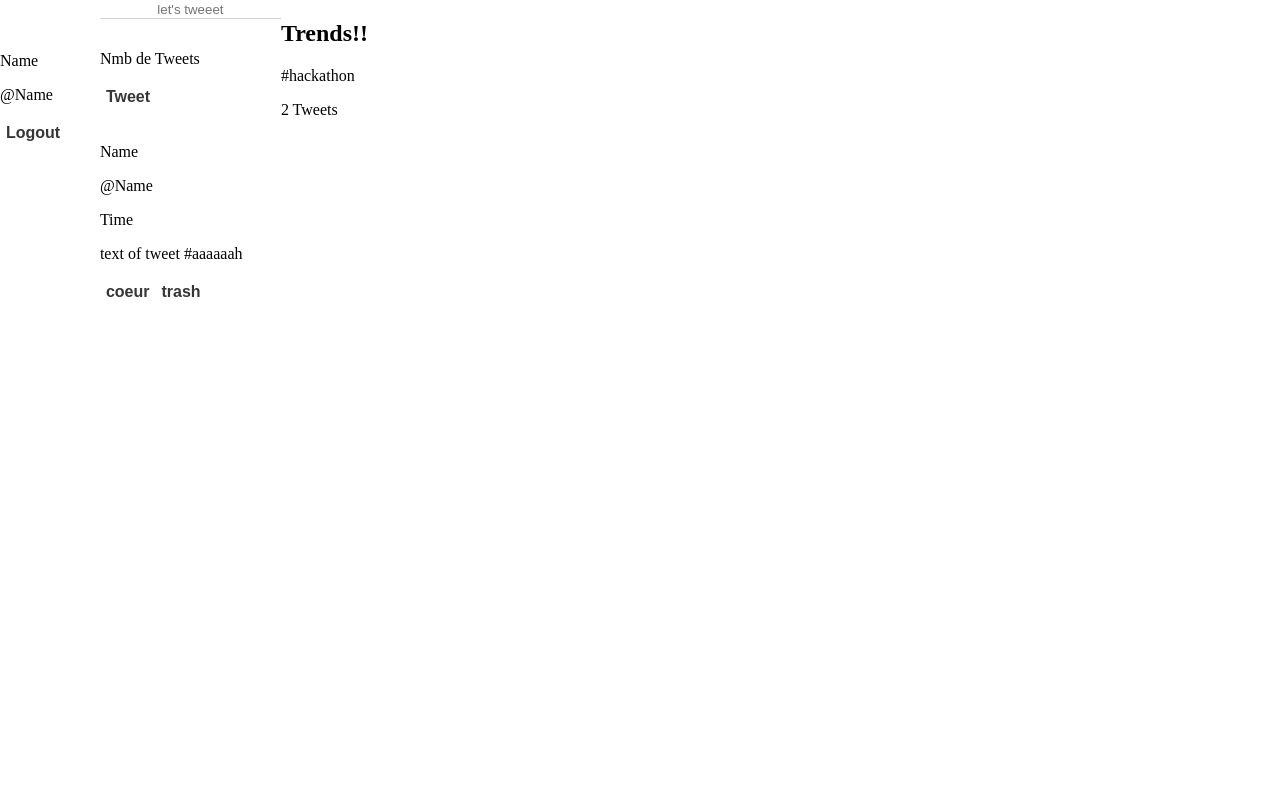
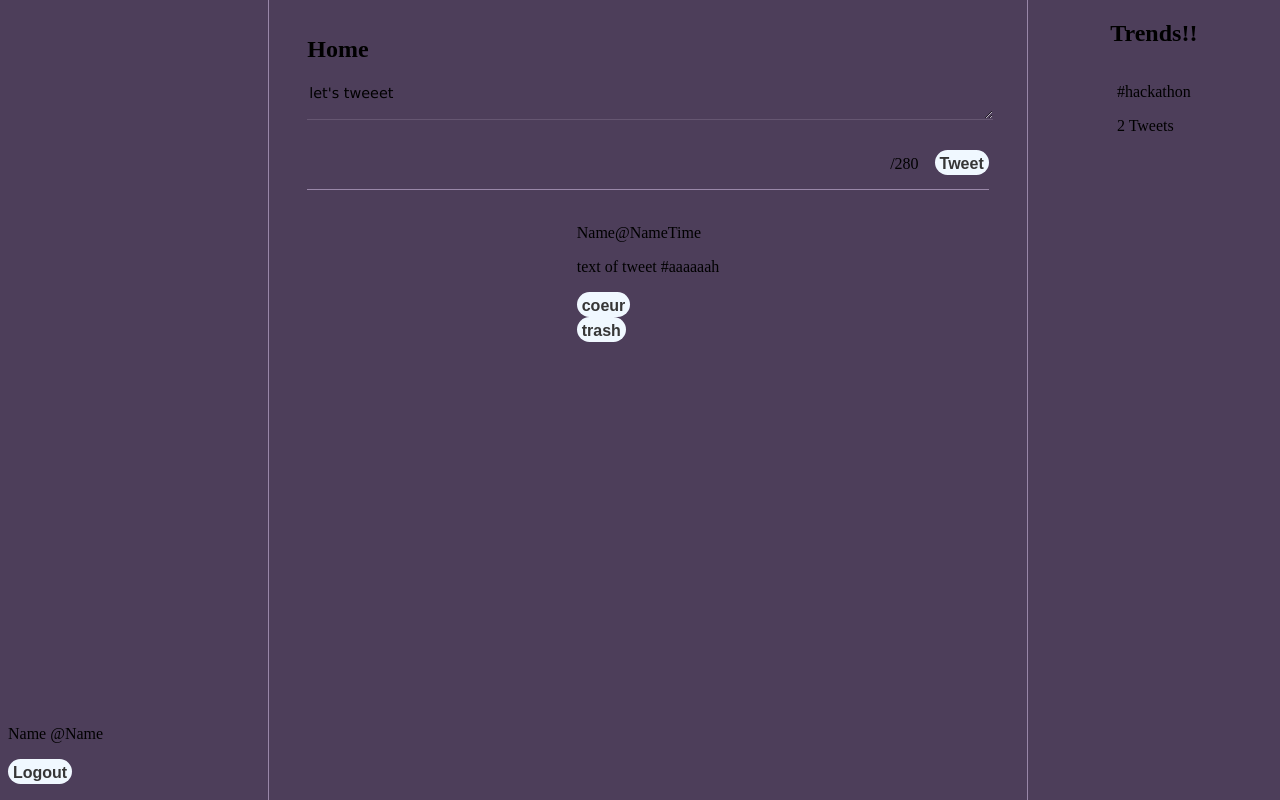
Before and after one commit to Marie-Roche7/hacktweet-frontend, a Next.js app in the folder hacktweet/: page /tweetPage in a window 1280 px wide. Built offline with nearby package versions, Linux system fonts and the light colour scheme.

Commit message:
REFactor Tweet component layout and styles; add textarea for tweet input

```diff
--- a/hacktweet/components/Tweet.js
+++ b/hacktweet/components/Tweet.js
@@ -1,5 +1,7 @@
-import styles from '../styles/Home.module.css';
-
+import styles from '../styles/Tweet.module.css';
+import { useState } from 'react';
+import { FontAwesomeIcon } from '@fortawesome/react-fontawesome';
+import { faHeart } from '@fortawesome/free-solid-svg-icons';
 
 function Tweet() {
     return (
@@ -7,32 +9,35 @@ function Tweet() {
             <div className={styles.userSide}>
                 <img/>
                 <div className={styles.user}>
-                    <img/>
+                    {/* <Image href='' /> */}
                     <div>
-                    <p>Name</p>
-                    <p>@Name</p>
+                    <span><p>Name @Name</p></span>
                     </div>
                     <button>Logout</button>
                 </div>
             </div>
             <div className={styles.middle}>
                 <div className={styles.home}>
-                    <input placeholder="let's tweeet"></input>
-                    <div>
-                        <p>Nmb de Tweets</p>
+                    <h2>Home</h2>
+                    <textarea placeholder="let's tweeet"></textarea>
+                    <div className={styles.send}>
+                        <p>/280</p>
                         <button>Tweet</button>
                     </div>
                 </div>
+                <br></br>
                 <div className={styles.tweetsContainer}>
                     <div className={styles.tweet}>
-                        <div>
+                        <div className={styles.userInfos}>
                             <img/>
-                            <p>Name</p>
-                            <p>@Name</p>
-                            <p>Time</p>
+                            <span>Name</span>
+                            <span>@Name</span>
+                            <span>Time</span>
                         </div>
-                        <p>text of tweet #aaaaaah</p>
-                        <div className={styles.LikeBin}>
+                        <div className={styles.tweet}>
+                            <p>text of tweet #aaaaaah</p>
+                        </div>
+                        <div className={styles.LikeBtn}>
                             <button>coeur</button>
                             <button>trash</button>
                         </div>
--- a/hacktweet/package.json
+++ b/hacktweet/package.json
@@ -10,6 +10,7 @@
   },
   "dependencies": {
     "@reduxjs/toolkit": "^2.8.2",
+    "font-awesome": "^4.7.0",
     "next": "12.1.6",
     "react": "18.1.0",
     "react-dom": "18.1.0",
--- /dev/null
+++ b/hacktweet/styles/Tweet.module.css
@@ -0,0 +1,56 @@
+.container {
+	background-color: #4d3e5a;
+	height: 100vh;
+	width: 100vw;
+	display: flex;
+	align-items: strech;
+	justify-content: space-between;
+}
+
+/* LEFT SIDE */
+.userSide {
+	width: 20%;
+	display: flex;
+	flex-direction: column;
+	justify-content: space-between;
+	align-items: flex-start;
+	margin: 1rem 0.5rem;
+}
+
+/* CENTER */
+.middle {
+	width: 60%;
+	display: flex;
+	flex-direction: column;
+	justify-content: flex-start;
+	align-items: center;
+	flex-wrap: nowrap;
+	border-right:1px solid #9987a8;
+	border-left:1px solid #9987a8;
+}
+
+.home {
+	width: 90%;
+	margin: 1rem;
+	border-bottom: 1px solid #9987a8;
+}
+
+.send {
+	display: flex;
+	flex-direction: row;
+	justify-content: flex-end;
+	align-items: baseline;
+}
+
+.send button {
+	margin-left: 1rem;
+}
+
+/* RIGHT SIDE */
+.trends {
+	width: 20%;
+	display: flex;
+	flex-direction: column;
+	justify-content:flex-start;
+	align-items: center;
+}
--- a/hacktweet/styles/globals.css
+++ b/hacktweet/styles/globals.css
@@ -14,12 +14,37 @@ input:focus {
   outline: none;
 }
 
+textarea {
+  border: none;
+  border-bottom: 0.5px solid #655671;
+  margin-bottom: 15px;
+  text-align: left;
+  width: 100%;
+	height: fit-content;
+	height: 2rem;
+  background-color: transparent;
+  font-family: Verdana, Geneva, Tahoma, sans-serif;
+	font-size: 0.9rem;
+}
+
+textarea:focus {
+  outline: none;
+}
+
+textarea::placeholder {
+  color: black;
+}
+
 button {
   height: 25px;
   font-size: 16px;
   font-weight: 600;
   color: rgb(54, 54, 54);
-  background-color: transparent;
+  background-color: aliceblue;
+  padding: 5px;
+  display: flex;
+  justify-content: center;
+  border-radius: 20px;
   border: none;
   cursor: pointer;
 }
```
Also changed, not shown: 1 other file (tests, documents, lock files or other folders).
